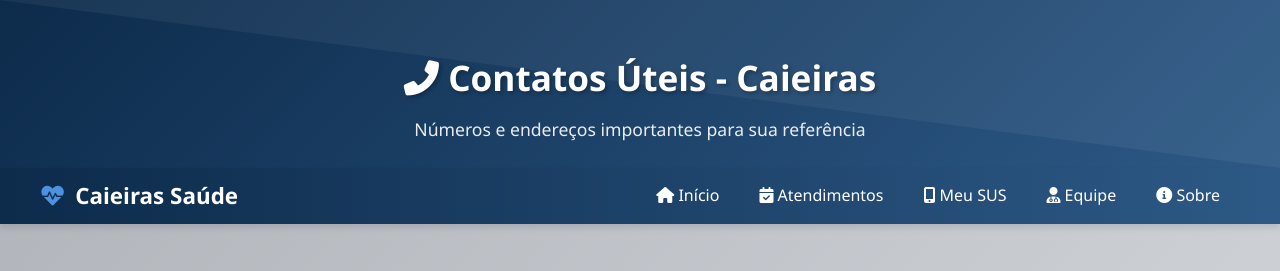
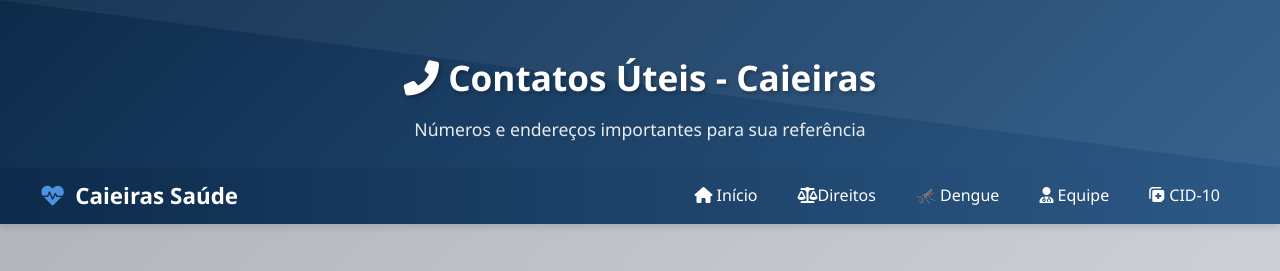
Before and after one commit to UBSPORTAL2025/UBSPORTAL, a plain HTML site: page contatos.html in a window 1280 px wide. Shown: the top 271 px of the page. Drawn offline with Linux system fonts and the light colour scheme.

Commit message:
Update contatos.html

```diff
--- a/contatos.html
+++ b/contatos.html
@@ -274,10 +274,10 @@
             <span class="menu-icon" onclick="toggleMenu()">☰</span>
             <ul class="nav-links">
                 <li><a href="index.html"><i class="fas fa-home"></i> Início</a></li>
-                <li><a href="#atendimentos"><i class="fas fa-calendar-check"></i> Atendimentos</a></li>
-                <li><a href="#app-sus"><i class="fas fa-mobile-alt"></i> Meu SUS</a></li>
+                <li><a href="direitos.html"><i class="fa fa-balance-scale"></i>Direitos</a></li>
+                <li><a href="dengue.html"><i class=""></i>🦟 Dengue</a></li>
                 <li><a href="acs.html"><i class="fas fa-user-md"></i> Equipe</a></li>
-                <li><a href="#sobre-ubs"><i class="fas fa-info-circle"></i> Sobre</a></li>
+                <li><a href="cid.html"><i class="fa-solid fa-notes-medical icon"></i> CID-10</a></li>
             </ul>
         </nav>
     </div>
```
